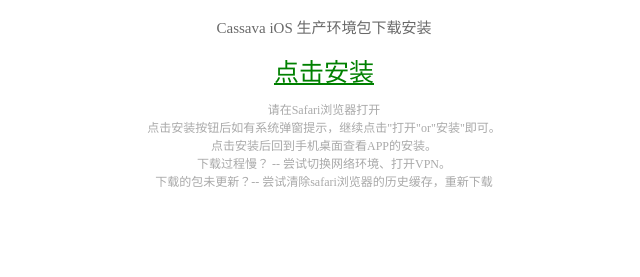
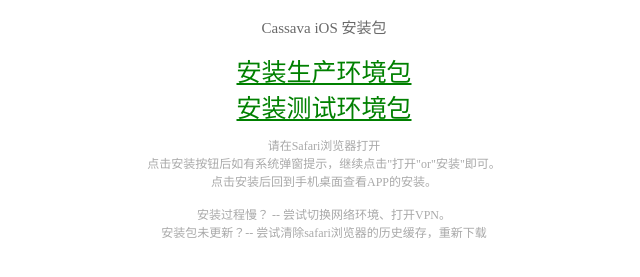
Before and after one commit to CassavaNetwork/cassava-ios-install, a plain HTML site: page index.html in a window 1280 px wide. Shown: the part 111-388 px from the top of the page, without its empty margins (316-956 px from the left). Drawn offline with Linux system fonts and the light colour scheme.

Commit message:
no message

```diff
--- a/index.html
+++ b/index.html
@@ -7,14 +7,11 @@
     <body>
 
         <div align="center">
-            <div>
-                <img src="https://github.com/CassavaNetwork/cassava-ios-install/raw/main/image-512x512.png" width="100" height="100" alt="">
-            </div>
-            <div>
-                <p style="font-size: 15px;color: dimgray ">Cassava iOS 生产环境包下载安装</p>
-                <a style="font-size: 25px;color: green" href="itms-services:///?action=download-manifest&url=https://raw.githubusercontent.com/CassavaNetwork/cassava-ios-install/main/manifest.plist">点击安装</a>
-                <p style="font-size: 12px;color: darkgrey">请在Safari浏览器打开<br />点击安装按钮后如有系统弹窗提示，继续点击"打开"or"安装"即可。<br />点击安装后回到手机桌面查看APP的安装。<br />下载过程慢？ -- 尝试切换网络环境、打开VPN。<br />下载的包未更新？-- 尝试清除safari浏览器的历史缓存，重新下载</p>
-            </div>
+            <img src="https://github.com/CassavaNetwork/cassava-ios-install/raw/main/image-512x512.png" width="100" height="100" alt="">
+            <p style="font-size: 15px;color: dimgray ">Cassava iOS 安装包</p>
+            <a style="font-size: 25px;color: green" href="itms-services:///?action=download-manifest&url=https://raw.githubusercontent.com/CassavaNetwork/cassava-ios-install/main/manifest.plist">安装生产环境包<br /></a>
+            <a style="font-size: 25px;color: green" href="itms-services:///?action=download-manifest&url=https://raw.githubusercontent.com/CassavaNetwork/cassava-ios-install/main/manifest-debug.plist">安装测试环境包<br /></a>
+            <p style="font-size: 12px;color: darkgrey">请在Safari浏览器打开<br />点击安装按钮后如有系统弹窗提示，继续点击"打开"or"安装"即可。<br />点击安装后回到手机桌面查看APP的安装。<br /><br />安装过程慢？ -- 尝试切换网络环境、打开VPN。<br />安装包未更新？-- 尝试清除safari浏览器的历史缓存，重新下载</p>
         </div>
 
     </body>
```
Also changed, not shown: index-debug.html (deleted, +0 -21 lines), 1 other file.
